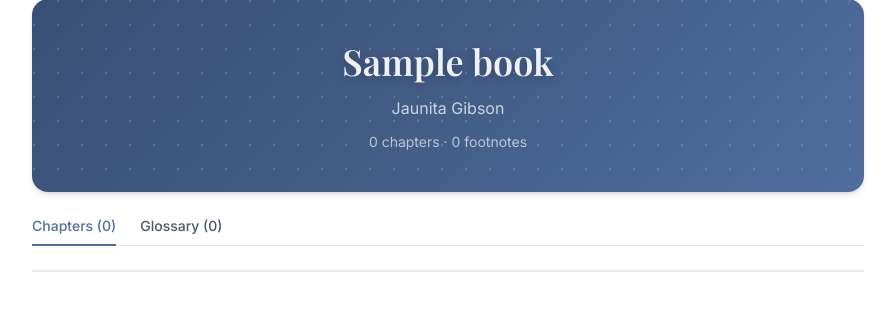
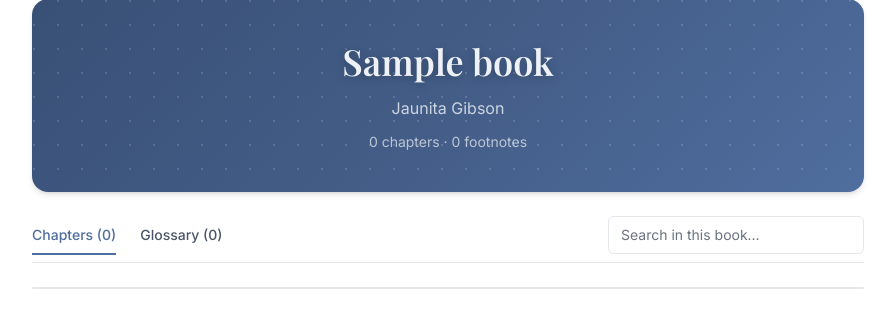
Before and after one commit to gmaysonnavefranck/Lensify, a Laravel app: page /books/1 in a window 1280 px wide. Shown: the part 167-495 px from the top of the page, without its empty margins (192-1087 px from the left). Run offline with Laravel 12, Linux system fonts and the light colour scheme; a user stored in the database is signed in; data comes from the database, SQL or seed files in the repository; tables that the repository leaves empty hold one stand-in row (values such as "Sample post"); style sheets or scripts are compiled from the project's sources; some libraries are stand-ins or nearby versions; some web fonts are replaced.

Commit message:
feat: search inside a book
Search box on the book page finds a phrase across all chapters, 10 hits per
page in reading order with a snippet around each. A hit opens the chapter on
its page with the match marked.

Co-Authored-By: Claude Opus 5.5 <noreply@anthropic.com>

```diff
--- a/app/Http/Controllers/BookController.php
+++ b/app/Http/Controllers/BookController.php
@@ -108,4 +108,58 @@ class BookController extends Controller
 
         return redirect()->route('books.index');
     }
+
+    // Every occurrence of a phrase across the book's chapters, in reading order, 10 per page
+    public function search(Request $request, Book $book)
+    {
+        abort_unless($book->user_id === Auth::id(), 404);
+
+        $validated = $request->validate(['q' => 'required|string|min:2|max:100', 'page' => 'integer|min:1']);
+        $query = trim($validated['q']);
+        $perPage = 10;
+        $skip = (($validated['page'] ?? 1) - 1) * $perPage;
+        $length = mb_strlen($query);
+        $hits = [];
+        $seen = 0;
+
+        // The database narrows it to chapters containing the phrase, then each one is scanned for every occurrence.
+        // ponytail: scans chapter text in PHP, fine for books; use a fulltext index if libraries get huge
+        $chapters = $book->chapters()->where('content', 'like', '%'.addcslashes($query, '%_\\').'%')
+            ->select('id', 'title', 'position', 'content')->lazy(20);
+
+        foreach ($chapters as $chapter) {
+            $offset = 0;
+            while (($at = mb_stripos($chapter->content, $query, $offset)) !== false) {
+                if ($seen++ >= $skip) {
+                    $hits[] = $this->hit($chapter, $at, $length);
+                }
+                // One past the page is enough to know there's a next page
+                if (count($hits) > $perPage) {
+                    break 2;
+                }
+                $offset = $at + $length;
+            }
+        }
+
+        return response()->json(['results' => array_slice($hits, 0, $perPage), 'hasMore' => count($hits) > $perPage]);
+    }
+
+    private function hit(Text $chapter, int $at, int $length): array
+    {
+        $before = mb_substr($chapter->content, max(0, $at - 90), min($at, 90));
+        $after = mb_substr($chapter->content, $at + $length, 90);
+        $cutAfter = $at + $length + 90 < mb_strlen($chapter->content);
+
+        return [
+            'text_id' => $chapter->id,
+            'chapter' => $chapter->title,
+            'position' => $chapter->position,
+            'offset' => $at,
+            'length' => $length,
+            // Cut to whole words and flatten line breaks so each snippet reads as one line
+            'before' => ($at > 90 ? '…' : '').preg_replace('/\s+/u', ' ', $at > 90 ? preg_replace('/^\S*\s/u', '', $before) : $before),
+            'match' => mb_substr($chapter->content, $at, $length),
+            'after' => preg_replace('/\s+/u', ' ', $cutAfter ? preg_replace('/\s\S*$/u', '', $after) : $after).($cutAfter ? '…' : ''),
+        ];
+    }
 }
--- a/resources/js/Pages/Books/Book.vue
+++ b/resources/js/Pages/Books/Book.vue
@@ -2,7 +2,9 @@
   import AuthLayout from '@/Layouts/AuthLayout.vue';
   import Button from '@/Components/Button.vue';
   import Icon from '@/Components/Icon.vue';
+  import InputText from '@/Components/InputText.vue';
   import { GLOSSARY_TYPES } from '@/glossary';
+  import axios from 'axios';
   import { Book, Chapter, GlossaryEntry, GlossaryType } from '@/types/index';
   import { Link, router } from '@inertiajs/vue3';
   import { computed, ref } from 'vue';
@@ -25,6 +27,37 @@
   );
   const resume = computed(() => props.chapters.find((c) => c.id === props.book.last_read_text_id) ?? null);
   const notesCount = computed(() => props.chapters.reduce((sum, c) => sum + c.text_notes_count, 0));
+
+  // Search across all chapters, 10 hits at a time; a hit opens the chapter on its page with the words marked
+  type SearchHit = {
+    text_id: number;
+    chapter: string;
+    position: number;
+    offset: number;
+    length: number;
+    before: string;
+    match: string;
+    after: string;
+  };
+  const query = ref('');
+  const search = ref<{ q: string; page: number; results: SearchHit[]; hasMore: boolean; loading: boolean; error?: boolean } | null>(null);
+
+  async function runSearch(page = 1) {
+    const q = query.value.trim();
+    if (q.length < 2 || (search.value?.loading && search.value.q === q)) return;
+    search.value = { q, page, results: search.value?.q === q ? search.value.results : [], hasMore: false, loading: true };
+    try {
+      const { data } = await axios.get(`/books/${props.book.id}/search`, { params: { q, page } });
+      if (search.value?.q === q && search.value.page === page) search.value = { q, page, ...data, loading: false };
+    } catch {
+      if (search.value?.q === q) search.value = { q, page, results: [], hasMore: false, loading: false, error: true };
+    }
+  }
+
+  function clearSearch() {
+    query.value = '';
+    search.value = null;
+  }
 
   function deleteBook() {
     const warning = notesCount.value ? ` Its ${notesCount.value} footnotes will be deleted too.` : '';
@@ -85,13 +118,58 @@
           :key="key"
           class="-mb-px border-b-2 pb-2 text-sm font-medium transition-colors"
           :class="tab === key ? 'border-primary text-primary' : 'border-transparent text-textSecondary hover:text-primary'"
-          @click="tab = key"
+          @click="
+            tab = key;
+            clearSearch();
+          "
         >
           {{ label }}
         </button>
+        <form class="mb-2 ml-auto w-64" @submit.prevent="runSearch()">
+          <InputText v-model="query" placeholder="Search in this book…" />
+        </form>
       </div>
 
-      <section v-if="tab === 'glossary'" class="flex flex-col gap-4">
+      <section v-if="search" class="flex flex-col gap-3">
+        <div class="flex items-center justify-between text-sm text-textSecondary">
+          <span v-if="search.loading">Searching…</span>
+          <span v-else-if="search.error" class="text-error">Search failed. Please try again.</span>
+          <span v-else-if="search.results.length">Matches for “{{ search.q }}”</span>
+          <span v-else>No matches for “{{ search.q }}”</span>
+          <button class="hover:text-primary" @click="clearSearch">Clear search</button>
+        </div>
+        <ul
+          v-if="search.results.length"
+          class="divide-y divide-gray-100 rounded-lg border border-gray-200 bg-white"
+          :class="search.loading && 'opacity-60'"
+        >
+          <li v-for="hit in search.results" :key="`${hit.text_id}-${hit.offset}`">
+            <Link
+              :href="`/texts/${hit.text_id}?at=${hit.offset}&len=${hit.length}`"
+              class="block px-5 py-3 transition-colors hover:bg-gray-50"
+            >
+              <p class="text-xs font-medium text-primary">Chapter {{ hit.position }} · {{ hit.chapter }}</p>
+              <p class="mt-1 font-newsreader text-textPrimary">
+                {{ hit.before }}<mark class="rounded-sm bg-yellow-200 px-0.5 text-inherit">{{ hit.match }}</mark
+                >{{ hit.after }}
+              </p>
+            </Link>
+          </li>
+        </ul>
+        <div v-if="search.page > 1 || search.hasMore" class="flex items-center justify-between text-sm">
+          <Button
+            type="ghost"
+            icon="chevronLeft"
+            text="Previous"
+            :class="search.page === 1 && 'invisible'"
+            @click="runSearch(search.page - 1)"
+          />
+          <span class="text-textSecondary">Page {{ search.page }}</span>
+          <Button type="ghost" text="Next" :class="!search.hasMore && 'invisible'" @click="runSearch(search.page + 1)" />
+        </div>
+      </section>
+
+      <section v-else-if="tab === 'glossary'" class="flex flex-col gap-4">
         <div class="flex items-center justify-between gap-4">
           <div class="flex flex-wrap gap-2">
             <button
--- a/resources/js/Pages/Texts/Text.vue
+++ b/resources/js/Pages/Texts/Text.vue
@@ -402,32 +402,52 @@
     return low;
   }
 
+  // The range covering characters [start, end) of the content in the rendered text
+  function contentDomRange(start: number, end: number): Range | null {
+    if (!contentContainer.value) return null;
+    const walker = document.createTreeWalker(contentContainer.value, NodeFilter.SHOW_TEXT);
+    // globalThis.Text is the DOM text node; plain `Text` here is the app's text type
+    type TextNode = globalThis.Text;
+    const range = document.createRange();
+    let seen = 0;
+    let started = false;
+    for (let node = walker.nextNode() as TextNode | null; node; node = walker.nextNode() as TextNode | null) {
+      if (!started && start < seen + node.length) {
+        range.setStart(node, start - seen);
+        started = true;
+      }
+      if (started && end <= seen + node.length) {
+        range.setEnd(node, end - seen);
+        return range;
+      }
+      seen += node.length;
+    }
+    return null;
+  }
+
   // The page showing a given character offset (whitespace has no reliable box, so measure the next visible char)
   function pageOfOffset(offset: number): number {
     const content = props.text.content;
     while (offset < content.length && /\s/.test(content[offset])) offset++;
     if (offset >= content.length) return pages.value - 1;
-    if (!contentContainer.value || offset <= 0) return 0;
-    const walker = document.createTreeWalker(contentContainer.value, NodeFilter.SHOW_TEXT);
-    // globalThis.Text is the DOM text node; plain `Text` here is the app's text type
-    type TextNode = globalThis.Text;
-    for (let node = walker.nextNode() as TextNode | null; node; node = walker.nextNode() as TextNode | null) {
-      if (offset < node.length) {
-        const range = document.createRange();
-        range.setStart(node, offset);
-        range.setEnd(node, offset + 1);
-        return pageAt(range.getBoundingClientRect().left);
-      }
-      offset -= node.length;
-    }
-    return pages.value - 1;
+    if (offset <= 0) return 0;
+    const range = contentDomRange(offset, offset + 1);
+    return range ? pageAt(range.getBoundingClientRect().left) : pages.value - 1;
   }
 
+  // Mark a search hit with the browser's highlight API (no DOM changes, so offsets and pages stay put)
+  function markSearchHit(start: number, length: number) {
+    const range = contentDomRange(start, start + length);
+    if (range && 'highlights' in CSS) CSS.highlights.set('search-hit', new globalThis.Highlight(range));
+  }
+  onUnmounted(() => 'highlights' in CSS && CSS.highlights.delete('search-hit'));
+
   // Fit the largest A4 page in the reading area, then count the columns the text fills.
-  // `keep`: stay on the same words, open at the start/end, or resume where the reader last stopped.
-  async function paginate(keep: 'position' | 'start' | 'end' | 'saved') {
+  // `keep`: stay on the same words, open at the start/end, at a character offset, or where the reader last stopped.
+  async function paginate(keep: 'position' | 'start' | 'end' | 'saved' | number) {
     if (!stage.value) return;
-    const offset = keep === 'position' ? visibleOffset() : (props.text.read_offset ?? 0);
+    const offset =
+      typeof keep === 'number' ? keep : keep === 'position' ? visibleOffset() : (props.text.read_offset ?? 0);
 
     const height = Math.min(stage.value.clientHeight, stage.value.clientWidth * PAGE_RATIO);
     pageSize.value = { width: height / PAGE_RATIO, height };
@@ -437,12 +457,16 @@
     const stride = textArea.value.width + PAGE_GAP;
     pages.value = Math.max(1, Math.round((flow.value.scrollWidth + PAGE_GAP) / stride));
     page.value = keep === 'start' ? 0 : keep === 'end' ? pages.value - 1 : pageOfOffset(offset);
+    if (typeof keep === 'number') markSearchHit(keep, Number(urlParam('len')) || 1);
   }
 
   const inertiaPage = usePage();
+  const urlParam = (name: string) => new URLSearchParams(inertiaPage.url.split('?')[1]).get(name);
+  // ?at=start|end when stepping between chapters, ?at=<offset>&len=<n> from a search result
   const openingMode = () => {
-    const at = new URLSearchParams(inertiaPage.url.split('?')[1]).get('at');
-    return at === 'end' ? 'end' : at === 'start' ? 'start' : 'saved';
+    const at = urlParam('at');
+    if (at === 'start' || at === 'end') return at;
+    return at && /^\d+$/.test(at) ? Number(at) : 'saved';
   };
 
   // Save the reading point shortly after the reader turns a page (never on automatic page changes)
@@ -964,3 +988,9 @@
     @close="glossaryModal = null"
   />
 </template>
+
+<style>
+  ::highlight(search-hit) {
+    background-color: rgb(253 224 71 / 0.8);
+  }
+</style>
--- a/routes/web.php
+++ b/routes/web.php
@@ -38,6 +38,7 @@ Route::middleware(['auth', 'verified'])->prefix('books')->group(function () {
     Route::patch('{book}', [BookController::class, 'update']);
     Route::delete('{book}', [BookController::class, 'destroy']);
     Route::post('{book}/glossary', [GlossaryController::class, 'store']);
+    Route::get('{book}/search', [BookController::class, 'search']);
 });
 
 Route::middleware(['auth', 'verified'])->group(function () {
```
Also changed, not shown: tests/Feature/BookSearchTest.php (added, +32 -0 lines).
